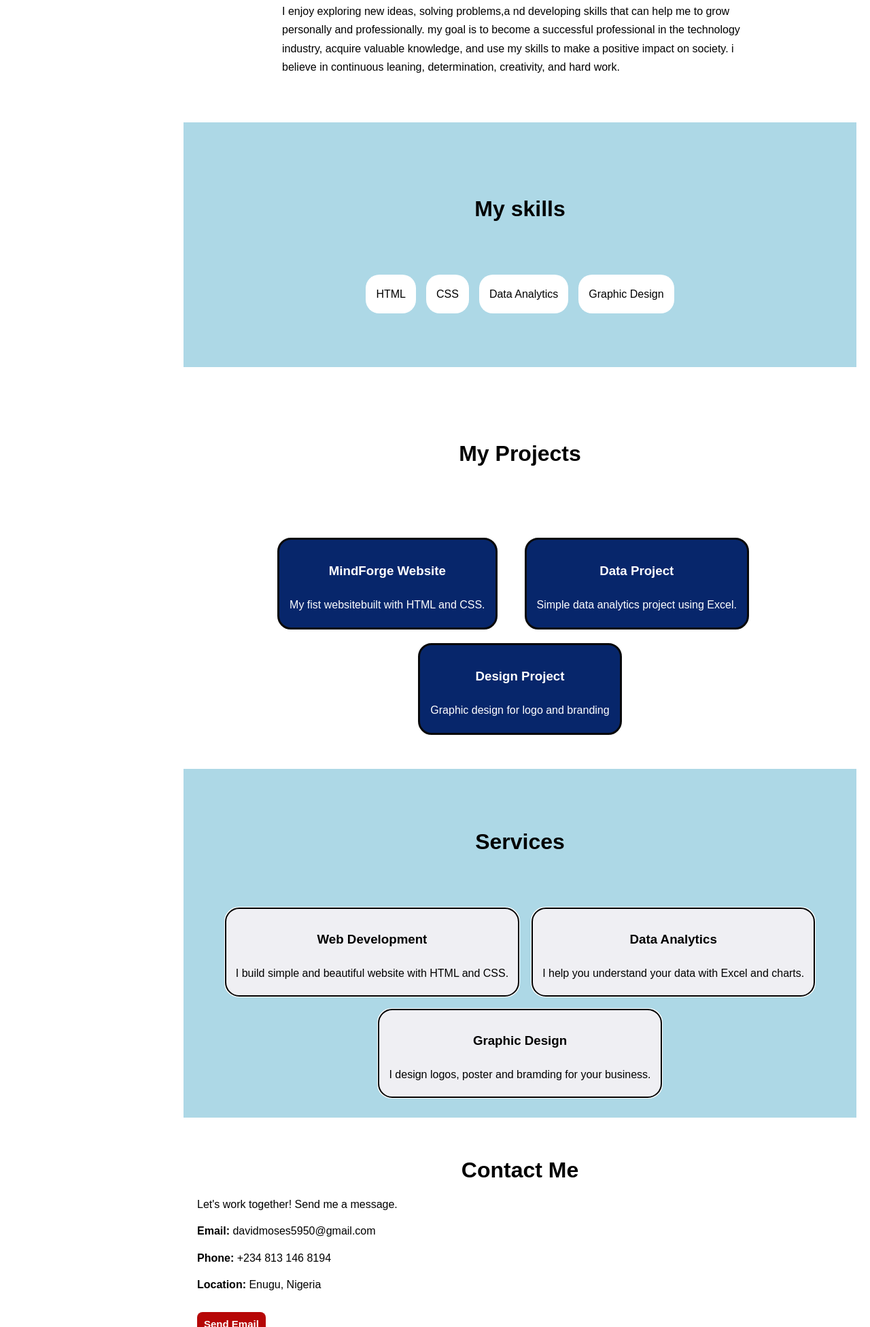
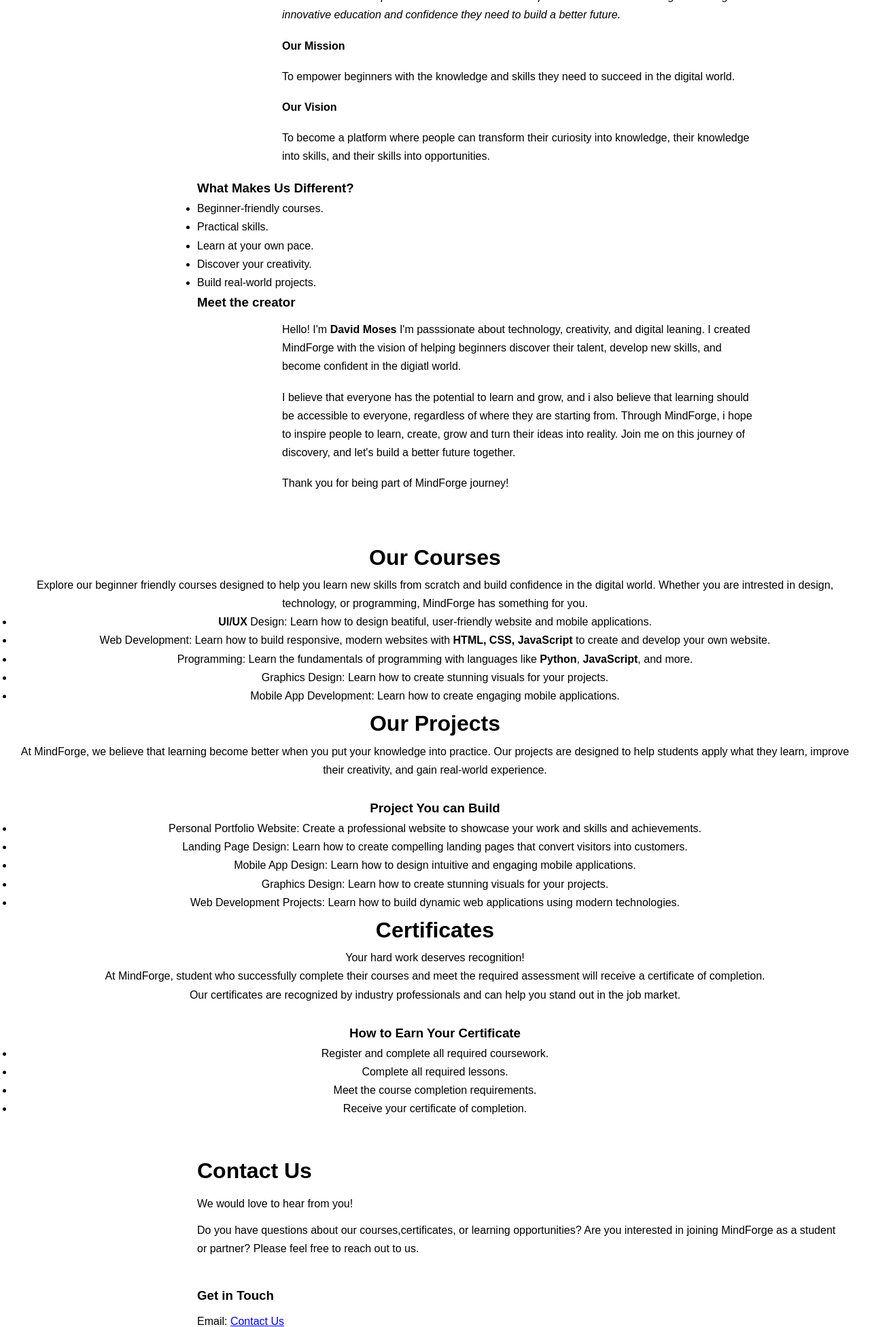
Before and after one commit to davidmoses5950-blip/mindforge, a plain HTML site: page index.html in a window 1280 px wide. Shown: the part 848-2800 px from the top of the page at 68% size. Drawn offline with Linux system fonts and the light colour scheme.

Commit message:
Revamp index.html for improved layout and content
Updated the structure and content of the index.html file to enhance the layout and provide more detailed information about MindForge, including sections for courses, projects, and contact information.

```diff
--- a/index.html
+++ b/index.html
@@ -3,95 +3,119 @@
 <head>
     <meta charset="UTF-8">
     <meta name="viewport" content="width=device-width, initial-scale=1.0">
-    <title>MindForge - David Moses</title>
+    <title>Document</title>
     <link rel="stylesheet" href="style.css">
 </head>
 <body>
-
-    <div class="sidebar">
-        <h2>My Website</h2>
+    <header>
+    <nav class="navbar">
+        <h2>MindForge</h2>
             <a href="#home">Home</a>
             <a href="#about">About</a>
-        <a href="#skills">Skills</a>
+            <a href="#courses">Courses</a>
             <a href="#projects">Projects</a>
-        <a href="#services">Services</a>
+            <a href="#certificates">Certificates</a>
             <a href="#contact">Contact</a>
-    </div>
+        </nav>
+        </header>
 
         <div class="content" id="home">
-        <h1 id="welcomeTitle">Welcome to MindForge</h1>
-        <br>
-        <p>I build simple and beautiful website. I trun into real projects.</p>
-          <br>
-          <button class="btn">Get Started</button>
+        <h1>Welcome to MindForge</h1>
+        <h2>Learn Today. Build Tomorrow.</h2>
+        <p>Build your mind with our cutting-edge courses and projects. Learn new skills and discover your creativity. Build something extraordinary.</p>
     </div>
 
         <div class="about" id="about">
-        <h2>About Me</h2>
-        <p>Hello! My name is David Moses. I am a passionate, ambitious, and hardworking individual who is always eager to learn new thing and improve myself. I have a strong intrest in  technology, particulary data analytics, artifical inteligence, machine leaning, and softeware development. I also have skills and an intrest in graphic design and digital branding.</p>
-        <p>I enjoy exploring new ideas, solving problems,a nd developing skills that can help me to grow personally and professionally. my goal is to become a successful professional in the technology industry, acquire valuable knowledge, and use my skills to make a positive impact on society. i believe in continuous leaning, determination, creativity, and hard work.</p>
+        <h1>About Us</h1>
+        <p>MindForge is an online learning platform dedicated to providing high-quality educational content. We believe in the power of learning and innovation to shape the future through beginner-friendly courses in <strong>UI/UX</strong> design, web development, programming, graphics design, and other digital fields, we make learning easier, practical, and accessible.</p>
+        <p><em>Our mission is to empower individuals to unlock their potential and achieve their goals through innovative education and confidence they need to build a better future.</em></p>
+        <p><strong>Our Mission</strong></p>
+        <p>To empower beginners with the knowledge and skills they need to succeed in the digital world.</p>
+        <p><strong>Our Vision</strong></p>
+        <p>To become a platform where people can transform their curiosity into knowledge, their knowledge into skills, and their skills into opportunities.</p>
+        <h3>What Makes Us Different?</h3>
+        <ul>
+            <li>Beginner-friendly courses.</li>
+            <li>Practical skills.</li>
+            <li>Learn at your own pace.</li>
+            <li>Discover your creativity.</li>
+            <li>Build real-world projects.</li>
+        </ul>
+        <h3>Meet the creator</h3>
+        <p>Hello! I'm <strong>David Moses</strong> I'm passsionate about technology, creativity, and digital leaning. I created MindForge with the vision of helping beginners discover their talent, develop new skills, and become confident in the digiatl world.</p>
+        <p>I believe that everyone has the potential to learn and grow, and i also believe that learning should be accessible to everyone, regardless of where they are starting from. Through MindForge, i hope to inspire people to learn, create, grow and turn their ideas into reality. Join me on this journey of discovery, and let's build a better future together.</p>
+        <p>Thank you for being part of MindForge journey!</p>
         </div>
 
-    <div class="skill" id="skills">
-        <h2>My skills</h2>
-        <div class="skill-box">
-        <span>HTML</span>
-        <span>CSS</span>
-        <span>Data Analytics</span>
-        <span>Graphic Design</span>
-    </div>
+        <div class="courses" id="courses">
+        <h1>Our Courses</h1>
+        <p>Explore our beginner friendly courses designed to help you learn new skills from scratch and build confidence in the digital world. Whether you are intrested in design, technology, or programming, MindForge has something for you.</p>
+        <ul>
+            <li><p><strong>UI/UX</strong> Design: Learn how to design beatiful, user-friendly website and mobile applications.</p></li>
+            <li><p>Web Development: Learn how to build responsive, modern websites with <strong>HTML, CSS, JavaScript</strong> to create and develop your own website.</p></li>
+            <li><p>Programming: Learn the fundamentals of programming with languages like <strong>Python</strong>, <strong>JavaScript</strong>, and more.</p></li>
+            <li><p>Graphics Design: Learn how to create stunning visuals for your projects.</p></li>
+            <li><p>Mobile App Development: Learn how to create engaging mobile applications.</p></li>
+        </ul>
     </div>
 
-    <div class="project" id="projects">
-        <h2>My Projects</h2>
+        <div class="projects" id="projects">
+        <h1>Our Projects</h1>
+        <p>At MindForge, we believe that learning become better when you put your knowledge into practice. Our projects are designed to help students apply what they learn, improve their creativity, and gain real-world experience.</p>
         <br>
-        <div class="project-box">
-            <div class="card">
-                <h3>MindForge Website</h3>
-                <p>My fist websitebuilt with HTML and CSS.</p>
+        <h3>Project You can Build</h3>
+        <ul>
+            <li><p>Personal Portfolio Website: Create a professional website to showcase your work and skills and achievements.</p></li>
+            <li><p>Landing Page Design: Learn how to create compelling landing pages that convert visitors into customers.</p></li>
+            <li><p>Mobile App Design: Learn how to design intuitive and engaging mobile applications.</p></li>
+            <li><p>Graphics Design: Learn how to create stunning visuals for your projects.</p></li>
+            <li><p>Web Development Projects: Learn how to build dynamic web applications using modern technologies.</p></li>
+        </ul>
     </div>
 
+            <div class="certificates" id="certificates">
+            <h1>Certificates</h1>
+            <p>Your hard work deserves recognition!</p>
+            <p>At MindForge, student who successfully complete their courses and meet the required assessment will receive a certificate of completion.</p>
+            <p>Our certificates are recognized by industry professionals and can help you stand out in the job market.</p>
             <br>
-        <div class="card">
-            <h3>Data Project</h3>
-            <p>Simple data analytics project using Excel.</p>
+            <h3>How to Earn Your Certificate</h3>
+            <ul>
+                <li><p>Register and complete all required coursework.</p></li>
+                <li><p>Complete all required lessons.</p></li>
+                <li><p>Meet the course completion requirements.</p></li>
+                <li><p>Receive your certificate of completion.</p></li>
+            </ul>
         </div>
 
-            <br>
-            <div class="card">
-                <h3>Design Project</h3>
-                <p>Graphic design for logo and branding</p>
-    </div>
-    </div>
-</div>
-
-    <div class="service" id="services">
-        <h2>Services</h2>
-                <div class="service-box">
-                    <div class="service-card">
-                        <h3>Web Development</h3>
-                        <p>I build simple and beautiful website with HTML and CSS.</p>
-                        </div>
-
-                <div class="service-card">
-                    <h3>Data Analytics</h3>
-                    <p>I help you understand your data with Excel and charts.</p>
-                </div>
-
-                <div class="service-card">
-                    <h3>Graphic Design</h3>
-                    <p>I design logos, poster and bramding for your business.</p>
-    </div>
-    </div>
-    </div>
 
             <div class="contact" id="contact">
-        <h2>Contact Me</h2>
-        <p>Let's work together! Send me a message.</p>
-        <p><b>Email:</b> davidmoses5950@gmail.com</p>
-        <p><b>Phone:</b> +234 813 146 8194</p>
-        <p><b>Location:</b> Enugu, Nigeria</p>
-        <a href="https://mail.google.com/mail/?view=cm&fs=1&to=davidmoses5950@gmail.com" class="contact-btn">Send Email</a>
+            <h1>Contact Us</h1>
+            <p>We would love to hear from you!</p>
+            <p>Do you have questions about our courses,certificates, or learning opportunities? Are you interested in joining MindForge as a student or partner? Please feel free to reach out to us.</p>
+            <br>
+            <h3>Get in Touch</h3>
+            <p>Email: <a href="https://mail.google.com/mail/?view=cm&fs=1&to=davidmoses5950@gmail.com"target="_blank">Contact Us</a></p>
+            <p>Phone: 08131468194</p>
+            <p>Location: Nsukka, Enugu State, Nigeria.</p>
+
+            <h3>Send Us a Message</h3>
+            <p>Have a question? Send us a message and we'll get back to you.</p>
+
+            <form
+            action="https://formsubmit.co/davidmoses5950@gmail.com" method="post">
+            <ul>
+                <li><p>Full Name: <input type="text" name="name" placeholder="Enter your full name" required></p></li>
+                <li><p>Email Address: <input type="email" name="email" placeholder="Enter your email" required></p></li>
+                <li><p>Subject: <input type="text" name="subject" placeholder="Enter your subject" required></p></li>
+                <li><p>Your Message:<br>
+                    <textarea name="message" placeholder="Write your message" required></textarea>
+                </p></li>
+
+
+                    <button type="submit">submit</button>
+            </ul>
+            </form>
             </div>
 
             <div class="footer">
```
Lines whose indentation alone changed are shown as unchanged.
